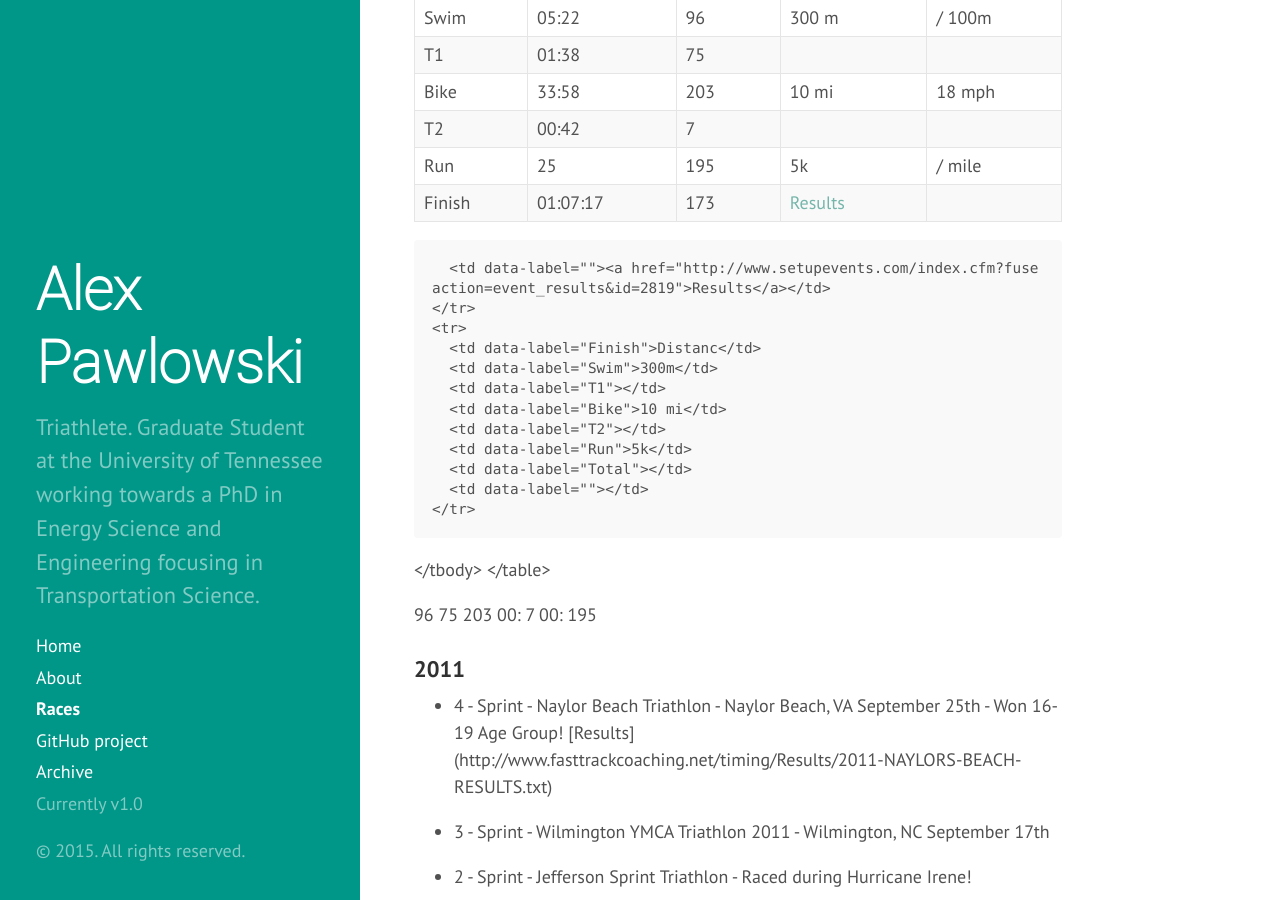
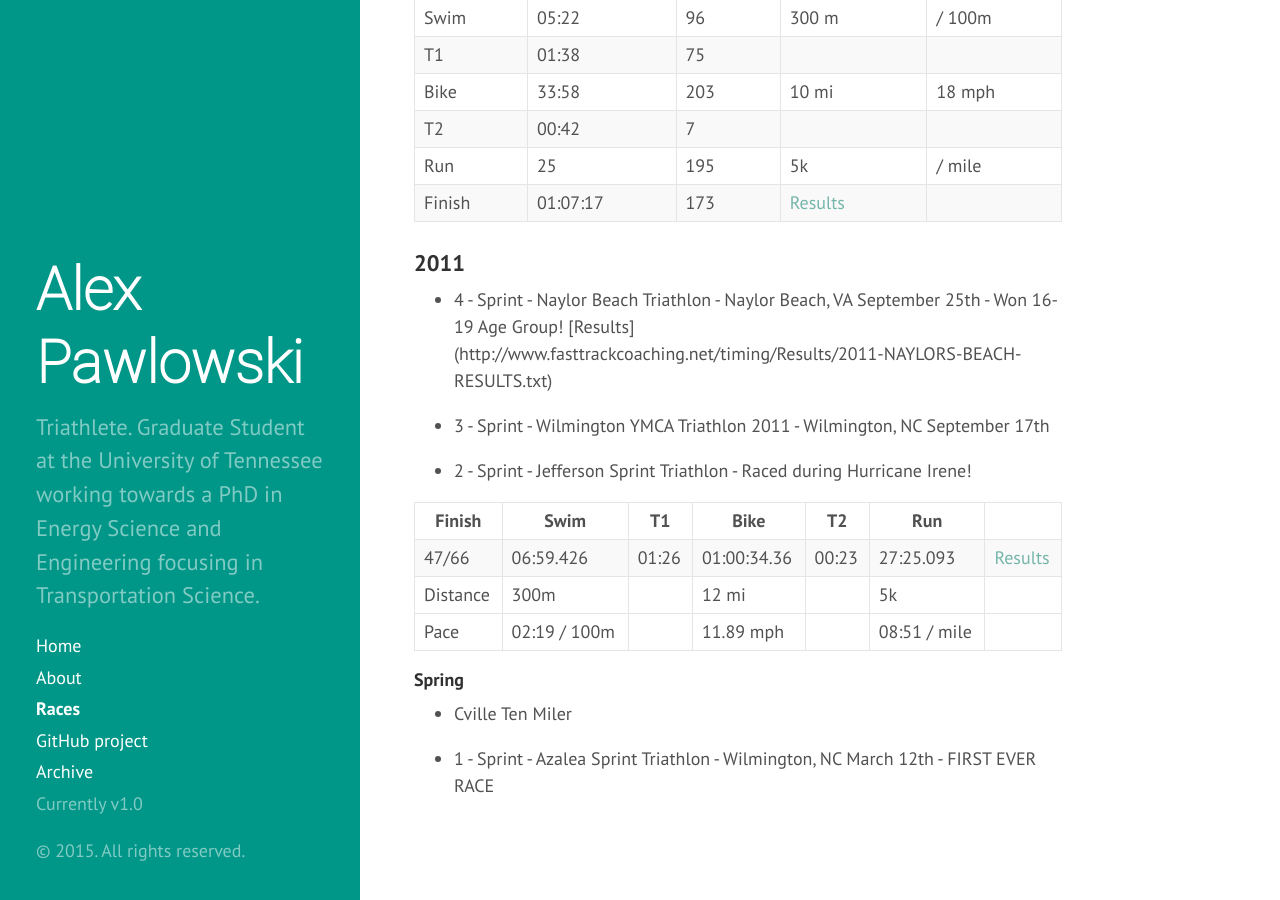
Before and after one commit to alexpawlowski/alexpawlowski.github.io, a Jekyll site: the page built from races.md, in a window 1280 px wide and 900 px high, scrolled down 1267 px. Built offline with Jekyll 4.4.1, drawn with Linux system fonts in a browser that asks for light colours; Markdown is read by kramdown in place of the engine named in the settings.

Commit message:
Update races.md

```diff
--- a/races.md
+++ b/races.md
@@ -62,64 +62,49 @@
     <th>Pace</th>
   </tr>
   <tr>
-    <td>Swim</td>
-    <td>05:22</td>
-    <td>96</td>
-    <td>300 m</td>
-    <td> / 100m</td>
+    <td data-label="Swim">Swim</td>
+    <td data-label="Swim">05:22</td>
+    <td data-label="Swim">96</td>
+    <td data-label="Swim">300 m</td>
+    <td data-label="Swim"> / 100m</td>
   </tr>
   <tr>
-    <td>T1</td>
-    <td>01:38</td>
-    <td>75</td>
-    <td></td>
-    <td></td>
+    <td data-label="T1">T1</td>
+    <td data-label="T1">01:38</td>
+    <td data-label="T1">75</td>
+    <td data-label="T1"> </td>
+    <td data-label="T1"> </td>
   </tr>
   <tr>
-    <td>Bike</td>
-    <td>33:58</td>
-    <td>203</td>
-    <td>10 mi</td>
-    <td>18 mph</td>
+    <td data-label="Bike">Bike</td>
+    <td data-label="Bike">33:58</td>
+    <td data-label="Bike">203</td>
+    <td data-label="Bike">10 mi</td>
+    <td data-label="Bike">18 mph</td>
   </tr>
   <tr>
-    <td>T2</td>
-    <td>00:42</td>
-    <td>7</td>
-    <td></td>
-    <td></td>
+    <td data-label="T2">T2</td>
+    <td data-label="T2">00:42</td>
+    <td data-label="T2">7</td>
+    <td data-label="T2"></td>
+    <td data-label="T2"></td>
   </tr>
   <tr>
-    <td>Run</td>
-    <td>25</td>
-    <td>195</td>
-    <td>5k</td>
-    <td> / mile</td>
+    <td data-label="Run">Run</td>
+    <td data-label="Run">25</td>
+    <td data-label="Run">195</td>
+    <td data-label="Run">5k</td>
+    <td data-label="Run"> / mile</td>
   </tr>
   <tr>
-    <td>Finish</td>
-    <td>01:07:17</td>
-    <td>173</td>
-    <td><a href="http://www.setupevents.com/index.cfm?fuseaction=event_results&id=2819">Results</a></td>
-    <td></td>
+    <td data-label="Finish">Finish</td>
+    <td data-label="Finish">01:07:17</td>
+    <td data-label="Finish">173</td>
+    <td data-label="Finish"><a href="http://www.setupevents.com/index.cfm?fuseaction=event_results&id=2819">Results</a></td>
+    <td data-label="Finish"> </td>
   </tr>
 </table>
-      <td data-label=""><a href="http://www.setupevents.com/index.cfm?fuseaction=event_results&id=2819">Results</a></td>
-    </tr>
-    <tr>
-      <td data-label="Finish">Distanc</td>
-      <td data-label="Swim">300m</td>
-      <td data-label="T1"></td>
-      <td data-label="Bike">10 mi</td>
-      <td data-label="T2"></td>
-      <td data-label="Run">5k</td>
-      <td data-label="Total"></td>
-      <td data-label=""></td>
-    </tr>
-  </tbody>
-</table>
 
- 96		75		203	00:	7	00:	195
 
 ### 2011
 
```
